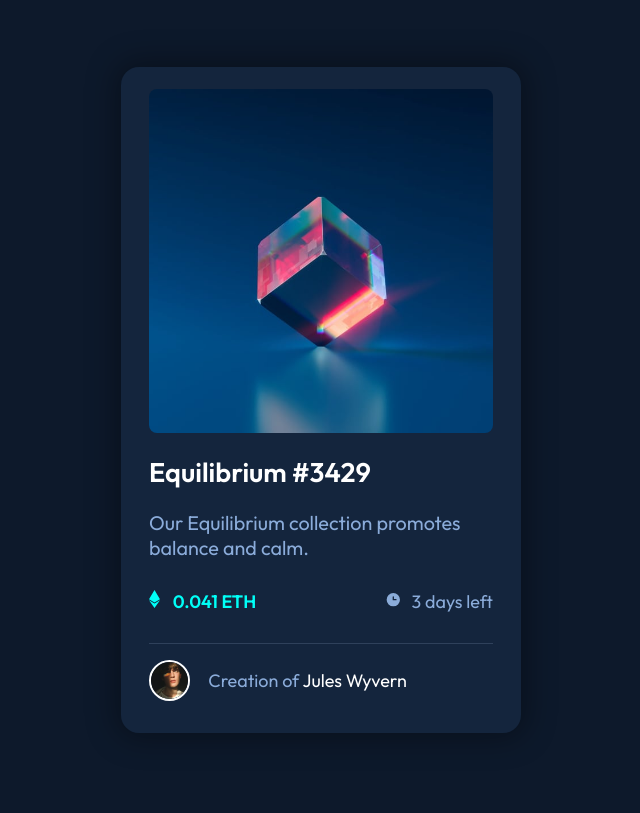
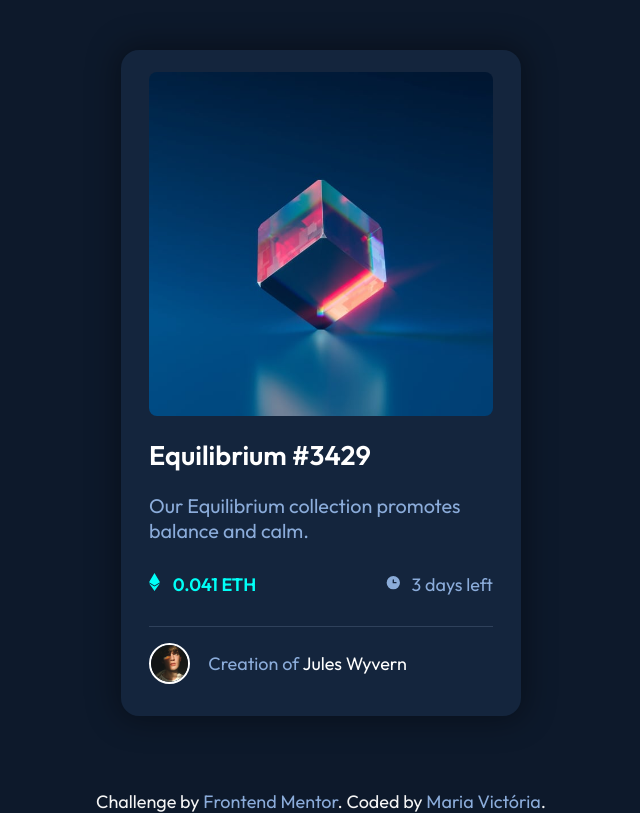
Before and after one commit to ma-vick/nft-preview-card-component-main, a plain HTML site: page index.html in a window 1280 px wide. Shown: the whole page, without its empty margins (319-959 px from the left). Drawn offline with Linux system fonts and the light colour scheme.

Commit message:
attribution style

```diff
--- a/assets/css/style.css
+++ b/assets/css/style.css
@@ -16,6 +16,7 @@
 
 body {
     display: flex;
+    flex-direction: column;
     justify-content: center;
     align-items: center;
     min-height: 100vh;
@@ -128,3 +129,17 @@ h1:hover {
     color: var(--active-color);
     cursor: pointer;
 }
+
+.attribution {
+    color: #f5f5f5;
+    margin-top: 3vh;
+}
+
+.attribution a {
+    text-decoration: none;
+    color: var(--font-color);
+}
+
+.attribution a:hover {
+    color: var(--active-color);
+}
--- a/index.html
+++ b/index.html
@@ -32,8 +32,8 @@
       <span class="creator-name">Creation of <a href="#">Jules Wyvern</a></span>
     </div>
   </main>
-  <!-- <div class="attribution">
-    Challenge by <a href="https://www.frontendmentor.io?ref=challenge" target="_blank">Frontend Mentor</a>. Coded by <a href="#">Your Name Here</a>.
-  </div> -->
+  <footer class="attribution">
+    Challenge by <a href="https://www.frontendmentor.io?ref=challenge" target="_blank">Frontend Mentor</a>. Coded by <a href="#">Maria Victória</a>.
+  </footer>
 </body>
 </html>
```
